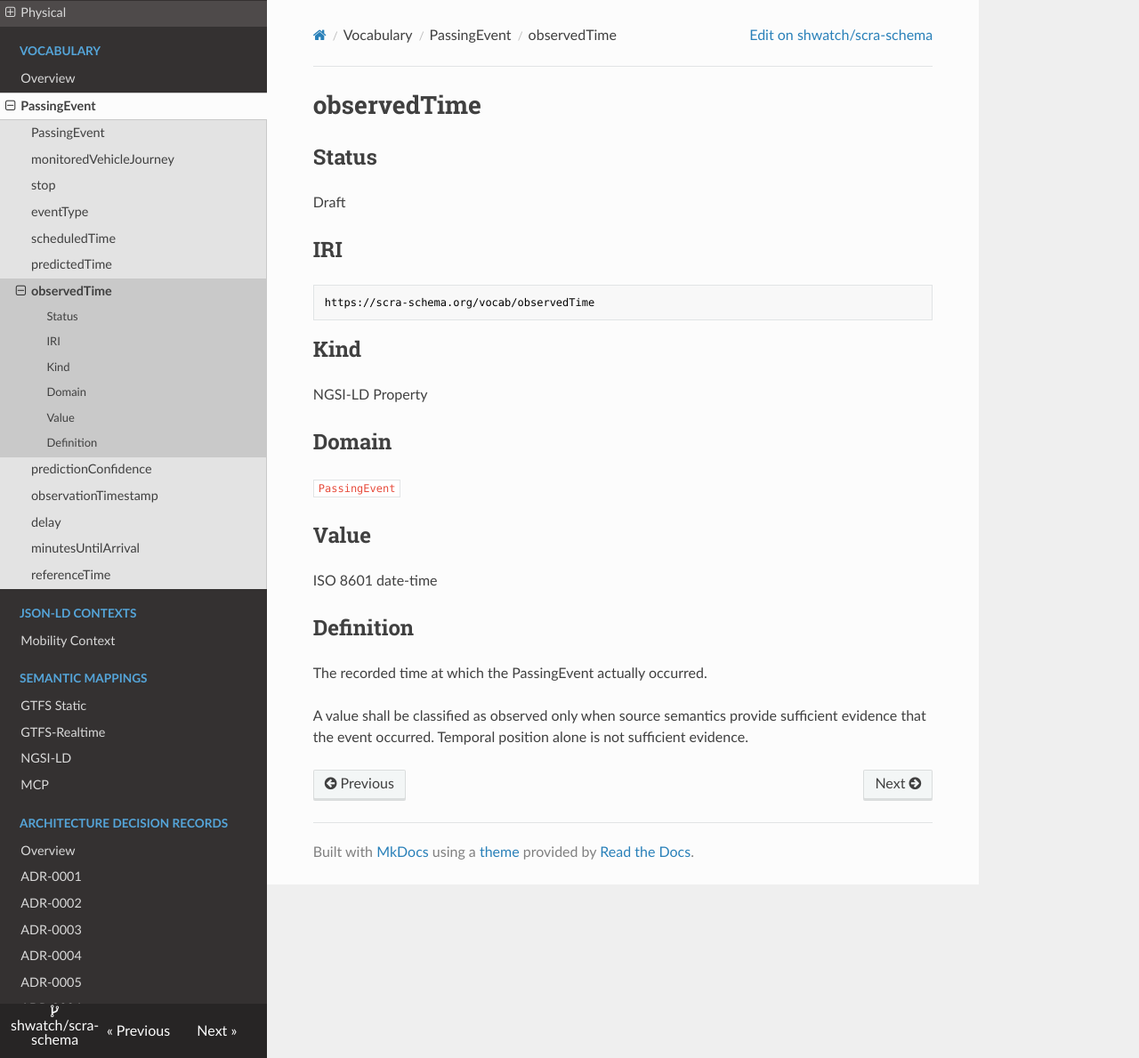
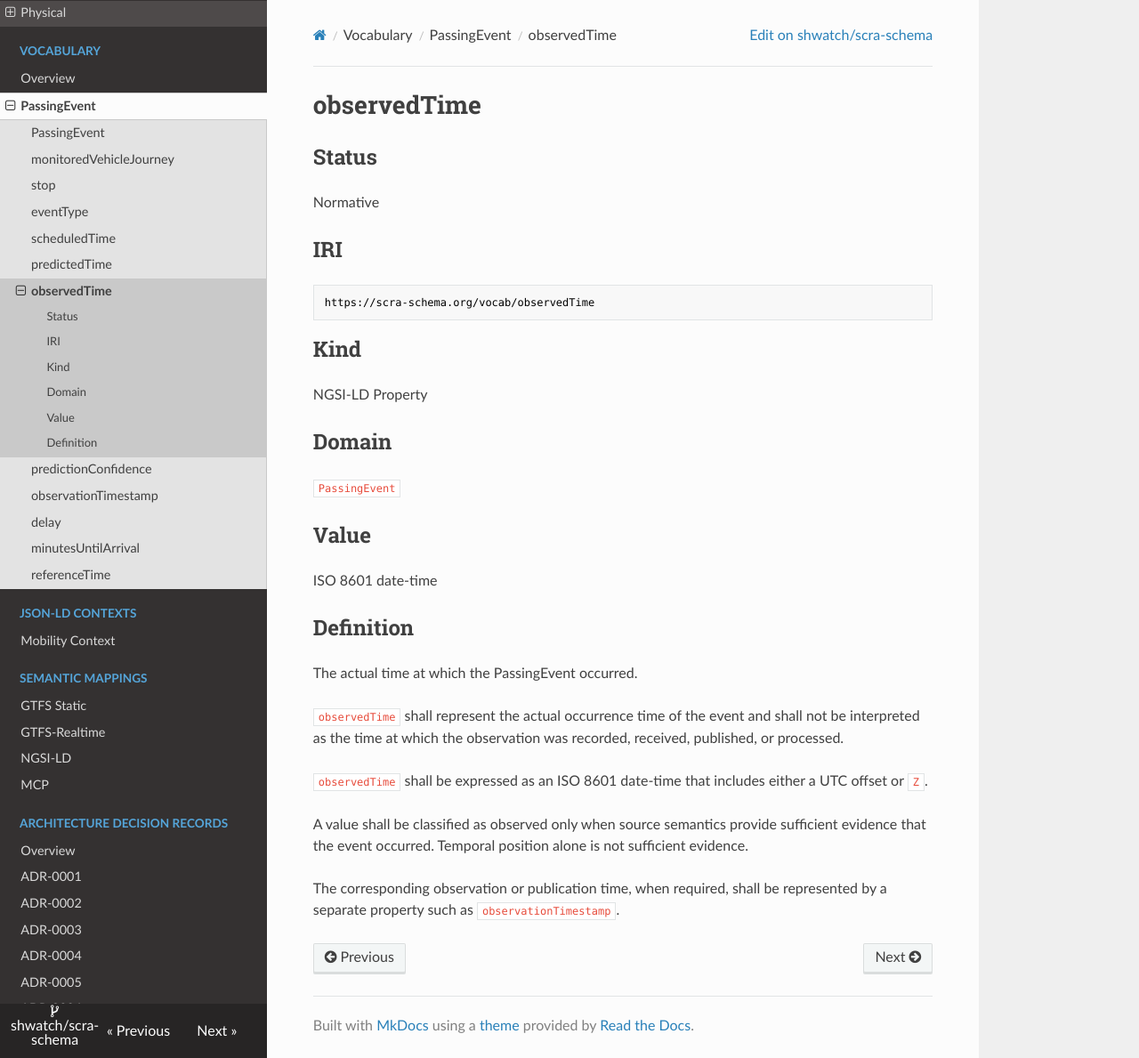
Before and after one commit to shwatch/scra-schema, an MkDocs documentation site: the page built from docs/vocab/observedTime.md, in a window 1280 px wide and 1189 px high. Shown: the whole window at 89% size. Built offline with MkDocs 1.6.1, drawn with Linux system fonts in a browser that asks for light colours; nearby versions of some CDN libraries.

Commit message:
Make observed passing time normative

```diff
--- a/docs/vocab/observedTime.md
+++ b/docs/vocab/observedTime.md
@@ -2,7 +2,7 @@
 
 ## Status
 
-Draft
+Normative
 
 ## IRI
 
@@ -24,8 +24,18 @@ ISO 8601 date-time
 
 ## Definition
 
-The recorded time at which the PassingEvent actually occurred.
+The actual time at which the PassingEvent occurred.
+
+`observedTime` shall represent the actual occurrence time of the event and
+shall not be interpreted as the time at which the observation was recorded,
+received, published, or processed.
+
+`observedTime` shall be expressed as an ISO 8601 date-time that includes
+either a UTC offset or `Z`.
 
 A value shall be classified as observed only when source semantics provide
 sufficient evidence that the event occurred. Temporal position alone is not
 sufficient evidence.
+
+The corresponding observation or publication time, when required, shall be
+represented by a separate property such as `observationTimestamp`.
```
